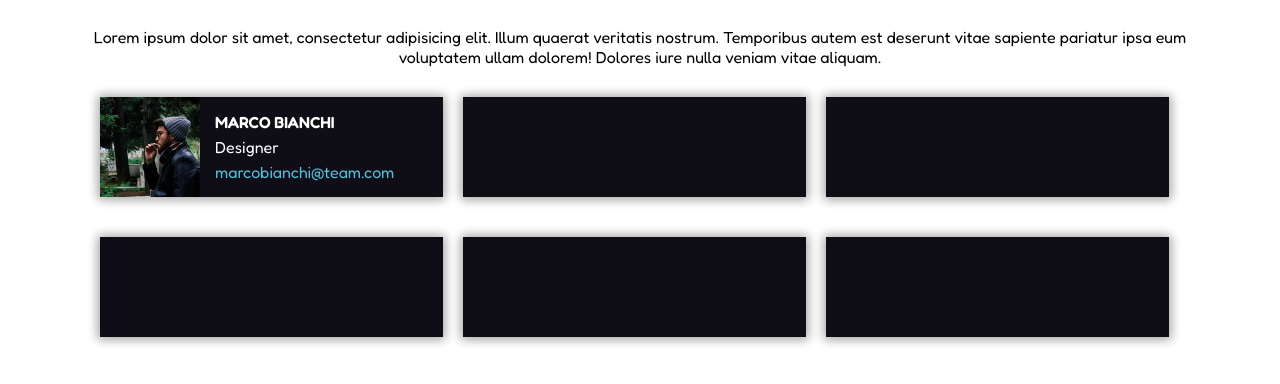
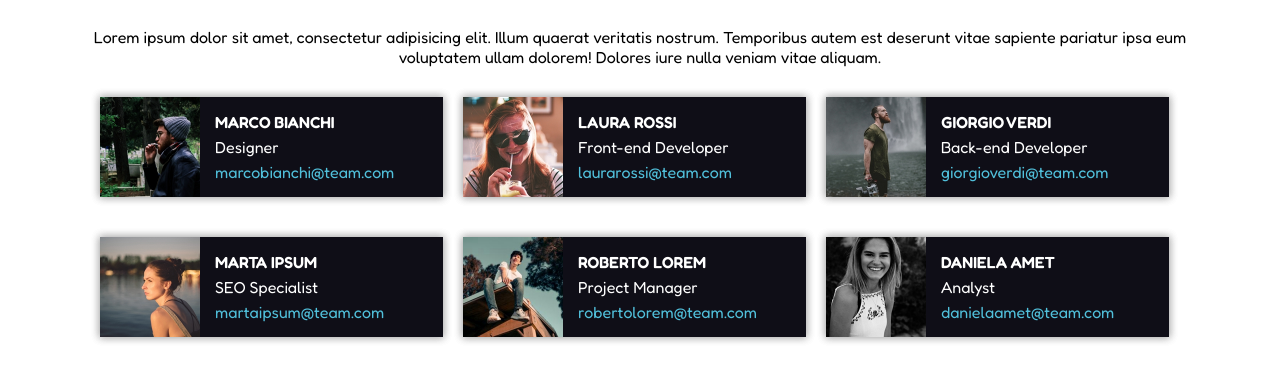
Before and after one commit to alessandroamormino/html-css-float-cards, a plain HTML site: page index.html in a window 1280 px wide. Shown: the part 62-446 px from the top of the page. Drawn offline with Linux system fonts and the light colour scheme.

Commit message:
add all cards

```diff
--- a/css/style.css
+++ b/css/style.css
@@ -47,7 +47,7 @@ main .card{
     background-color: #0F0E17;
     margin: 20px 10px;
     color: #FFFFFF;
-    box-shadow:  0px 1px 10px 2px rgb(0 0 0 / 20%), 0 0 10px 2px rgb(0 0 0 / 20%);
+    box-shadow:  0 0 8px 1px rgb(0 0 0 / 20%), 0 0 8px 1px rgb(0 0 0 / 20%);
 }
 
 main .card .profile-pic{
--- a/index.html
+++ b/index.html
@@ -30,11 +30,46 @@
                         <a href="#" class="i-email">marcobianchi@team.com</a>
                     </div>
                 </div>
-                <div class="card float-left"></div>
-                <div class="card float-left"></div>
-                <div class="card float-left"></div>
-                <div class="card float-left"></div>
-                <div class="card float-left"></div>
+                <div class="card float-left">
+                    <img class="profile-pic float-left" src="img/female1.png" alt="Laura Rossi">
+                    <div class="info">
+                        <span class="i-name">LAURA ROSSI</span>
+                        <span class="i-profession">Front-end Developer</span>
+                        <a href="#" class="i-email">laurarossi@team.com</a>
+                    </div>
+                </div>
+                <div class="card float-left">
+                    <img class="profile-pic float-left" src="img/male2.png" alt="Giorgio Verdi">
+                    <div class="info">
+                        <span class="i-name">GIORGIO VERDI</span>
+                        <span class="i-profession">Back-end Developer</span>
+                        <a href="#" class="i-email">giorgioverdi@team.com</a>
+                    </div>
+                </div>
+                <div class="card float-left">
+                    <img class="profile-pic float-left" src="img/female2.png" alt="Marta Ipsum">
+                    <div class="info">
+                        <span class="i-name">MARTA IPSUM</span>
+                        <span class="i-profession">SEO Specialist</span>
+                        <a href="#" class="i-email">martaipsum@team.com</a>
+                    </div>
+                </div>
+                <div class="card float-left">
+                    <img class="profile-pic float-left" src="img/male3.png" alt="Roberto Lorem">
+                    <div class="info">
+                        <span class="i-name">ROBERTO LOREM</span>
+                        <span class="i-profession">Project Manager</span>
+                        <a href="#" class="i-email">robertolorem@team.com</a>
+                    </div>
+                </div>
+                <div class="card float-left">
+                    <img class="profile-pic float-left" src="img/female3.png" alt="Daniela Amet">
+                    <div class="info">
+                        <span class="i-name">DANIELA AMET</span>
+                        <span class="i-profession">Analyst</span>
+                        <a href="#" class="i-email">danielaamet@team.com</a>
+                    </div>
+                </div>
             <!-- /cards -->
         </main>
     </div>
```
